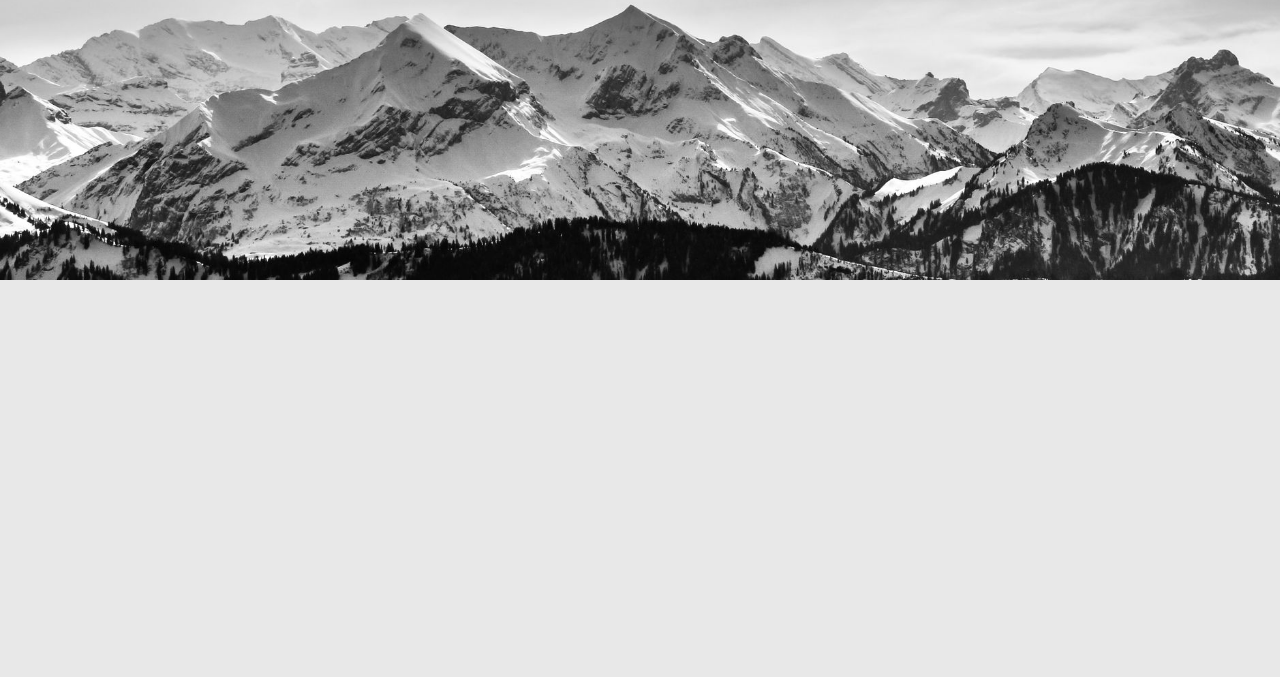
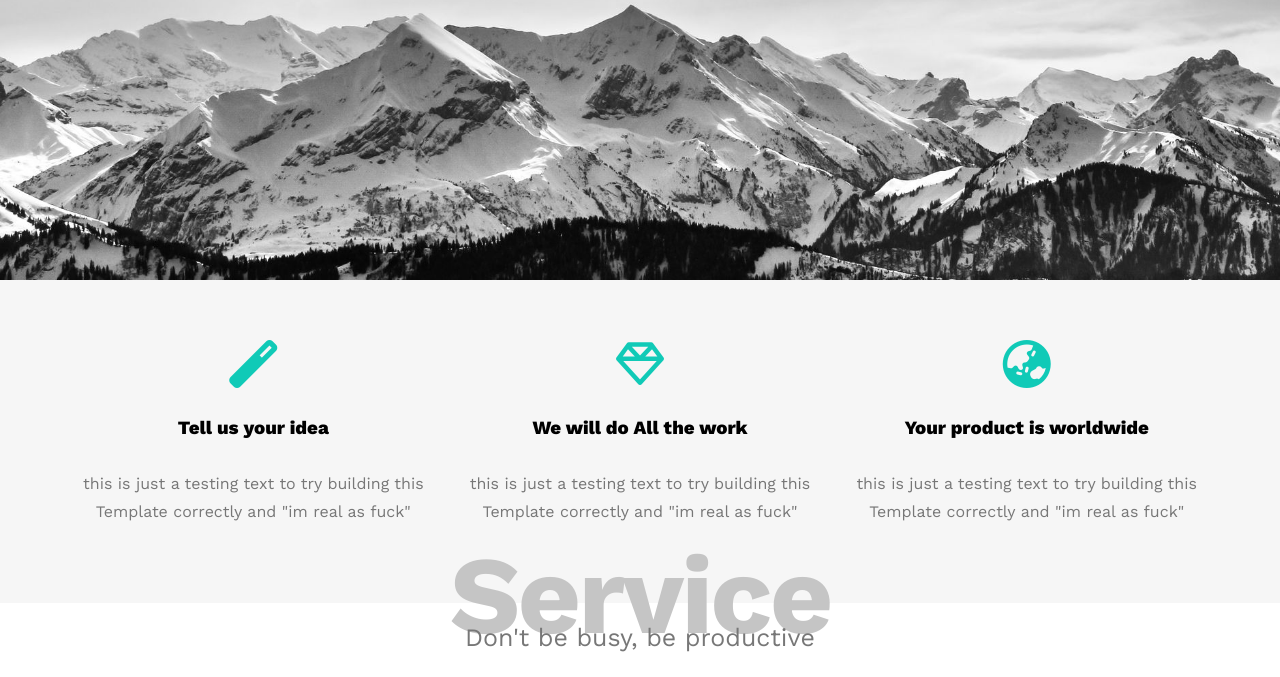
Before and after one commit to Termedelo/elzeroWeb, a PHP site: page / in a window 1280 px wide. Shown: the part 520-1197 px from the top of the page. Before the commit the page ends 800 px from the top, so only its background shows below. Run offline with PHP 8.4, Linux system fonts and the light colour scheme.

Commit message:
forth day working on this shit and im disappointed

```diff
--- a/Templet1/css/Main.css
+++ b/Templet1/css/Main.css
@@ -1,5 +1,5 @@
 /*Start Variables*/
-:root{
+:root {
   --main-color: #10cab7;
 }
 /*End Variables*/
@@ -13,7 +13,6 @@ body {
   font-family: "Work Sans", sans-serif;
 }
 .container {
-  width: 600px;
   padding-left: 15px;
   padding-right: 15px;
   margin-left: auto;
@@ -38,6 +37,30 @@ body {
   }
 }
 /*End Global Rule*/
+/* Start of reusable components */
+.Special-heading {
+  text-align: center;
+  font-size: 110px;
+  color: #c5c5c5;
+  letter-spacing: -3px;
+  margin: -70px 0 0;
+}
+.Special-heading + p {
+  text-align: center;
+  font-size: 25px;
+  margin-top: -36px;
+  color: #777;
+}
+@media (max-Width:767px){
+ .Special-heading{
+  font-size:80px;
+ }
+ .Special-heading + p{
+  font-size:10px;
+ }
+
+}
+/* End of reusable components */
 /*Start Header*/
 header {
   padding: 20px;
@@ -88,6 +111,7 @@ header .container .links ul {
   min-width: 200px;
   top: calc(100% + 8px);
   display: none;
+  z-index: 1;
 }
 header .container .links ul a {
   text-decoration: none;
@@ -127,22 +151,51 @@ header .links ul::before {
   background-repeat: no-repeat;
   position: relative;
 }
-.landing .intro-text{
-  position:absolute;
+.landing .intro-text {
+  position: absolute;
   text-align: center;
   left: 50%;
   top: 50%;
-  transform:translate(-50% , -50%);
-  width:392px;
+  transform: translate(-50%, -50%);
+  width: 392px;
   max-width: 100%;
 }
 .landing .intro-text h1 {
   margin: 0;
-  font-size:50px;
-  color:var(--main-color);
+  font-size: 50px;
+  color: var(--main-color);
 }
 .landing .intro-text p {
-  font-size:20px;
+  font-size: 20px;
   line-height: 1.8;
 }
 /*end of landing*/
+/* Start of features */
+.features {
+  padding-top: 60px;
+  padding-bottom: 60px;
+  background-color: #f6f6f6;
+}
+.features .container {
+  display: grid;
+  grid-template-columns: repeat(auto-fill, minmax(300px, 1fr));
+  grid-gap: 20px;
+}
+.features .feat {
+  text-align: center;
+}
+.features .feat i {
+  color: var(--main-color);
+}
+.features .feat h3 {
+  margin: 30px 0;
+  font-weight: 800;
+}
+.features .feat p {
+  line-height: 1.8;
+  color: #777;
+}
+/* End of features */
+/* Start of Service */
+
+/* End of Service */
--- a/Templet1/index.html
+++ b/Templet1/index.html
@@ -47,5 +47,67 @@
       </div>
     </div>
     <!--End of landing section-->
+    <!--Start of features-->
+    <div class="features">
+      <div class="container">
+        <div class="feat">
+          <i class="fas fa-magic fa-3x"></i>
+          <h3>Tell us your idea</h3>
+          <p>
+            this is just a testing text to try building this Template correctly
+            and "im real as fuck"
+          </p>
+        </div>
+        <div class="feat">
+          <i class="far fa-gem fa-3x"></i>
+          <h3>We will do All the work</h3>
+          <p>
+            this is just a testing text to try building this Template correctly
+            and "im real as fuck"
+          </p>
+        </div>
+        <div class="feat">
+          <i class="fas fa-globe-asia fa-3x"></i>
+          <h3>Your product is worldwide</h3>
+          <p>
+            this is just a testing text to try building this Template correctly
+            and "im real as fuck"
+          </p>
+        </div>
+      </div>
+    </div>
+    <!--End of features-->
+    <!--Start of Service-->
+    <div class="Service" id="Service">
+      <div class="container">
+        <h1 class="Special-heading">Service</h1>
+        <p>Don't be busy, be productive</p>
+      </div>
+    </div>
+    <!--End of Service-->
   </body>
 </html>
+<!--
+<div class="container">
+  <div class="item1">
+    <i class="fa-brands fa-sketch fa-3x"></i>
+    <h3>Graphic Design</h3>
+    <span>Graphic design is the process of visual communication and problem-solving using one or more of typography, photography and illustration.</span>
+  </div>
+  <div class="item2">
+    <i class="fa-solid fa-palette fa-3x"></i>
+    <h3>Web Design</h3>
+    <span>Web design encompasses many different skills and disciplines in the production and maintenance of websites.</span>
+  </div>
+  <div class="item3">
+    <i class="fa-brands fa-figma fa-3x"></i>
+    <h3>UI & UX</h3>
+    <span>Process of enhancing user satisfaction with a product by improving the usability, accessibility, and pleasure provided in the interaction.</span>
+  </div>
+  <div class="item4">
+    <i class="fa-solid fa-code fa-3x"></i>
+    <h3>Web Development</h3>
+    <span>Web development is a broad term for the work involved in developing a web site for the Internet or an intranet.</span>
+  </div>
+</div>
+-->
--- a/summarys/MyCssSummary.Css
+++ b/summarys/MyCssSummary.Css
@@ -443,7 +443,7 @@
     ? the Grid box:
     ~ 7) display:grid;
     ~ 7.2) display:inline-grid;
-    // this is an attribute to like a grid positioning to the page (rows and columns).
+    // this is an attribute make a grid positioning to the page (rows and columns).
     ~ 1) grid-template-columns: WidthOfColumn1 WidthOfColumn2 WidthOfColumn3 ...;
     // we use this attribute to specify the number and the width of the columns in the grid.
     ~ 1.1) grid-template-columns:repeat(numberOfColumns , widthOfColumns);
```
